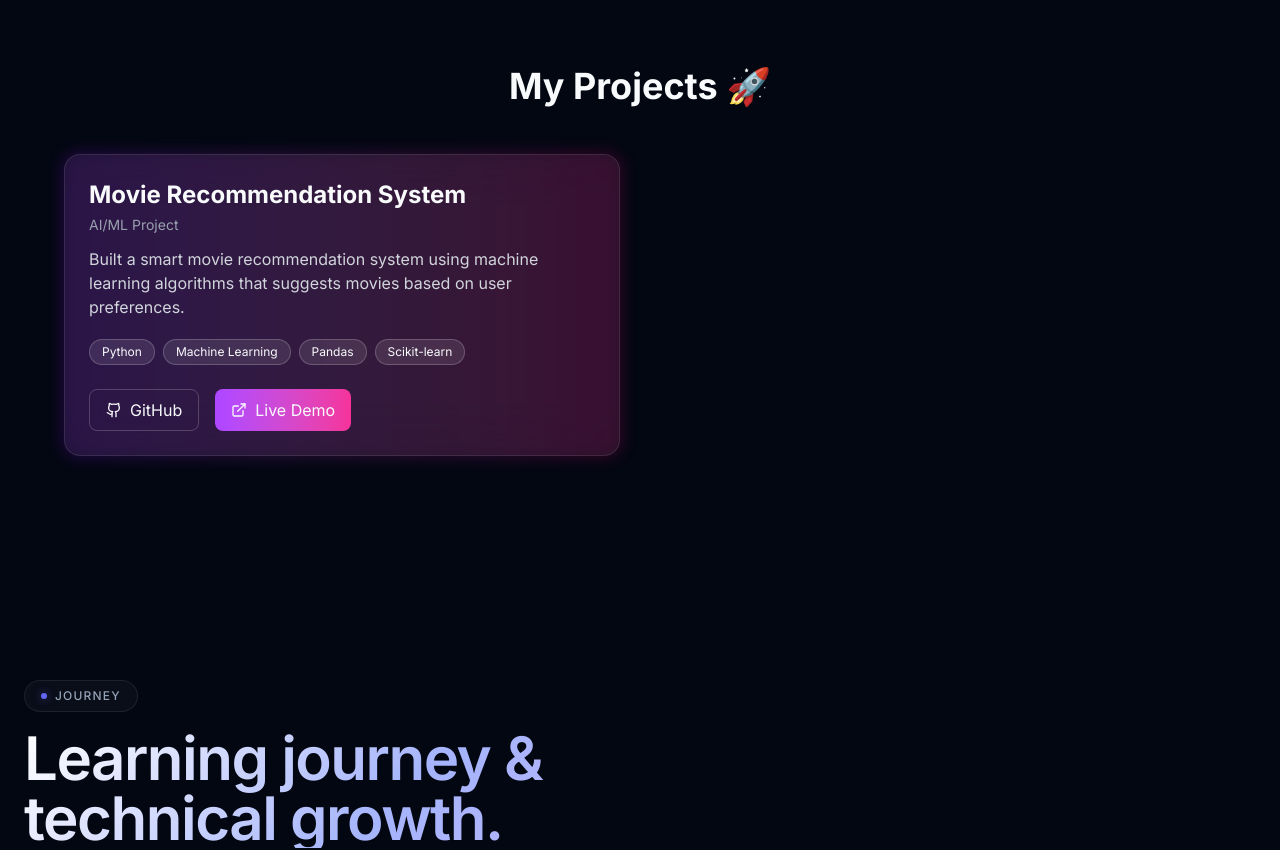
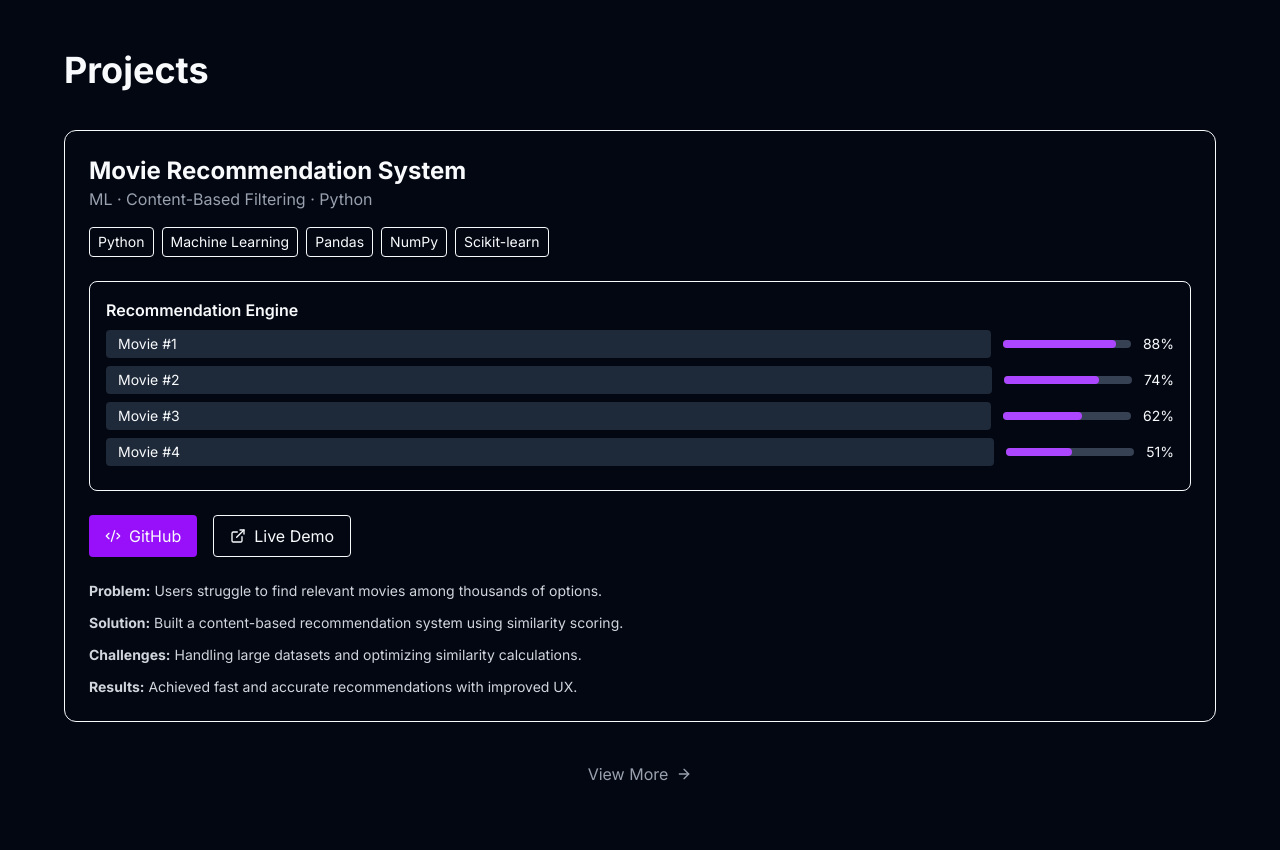
Before and after one commit to akshat-dahiya10/portfolio, a Next.js app: page / in a window 1280 px wide. Shown: the part 3640-4490 px from the top of the page. Built offline with nearby package versions, Linux system fonts and the light colour scheme.

Commit message:
Update Projects.tsx

```diff
--- a/src/components/sections/Projects.tsx
+++ b/src/components/sections/Projects.tsx
@@ -1,97 +1,143 @@
 "use client";
 
 import { motion } from "framer-motion";
-import { Github, ExternalLink } from "lucide-react";
+import {
+  ExternalLink,
+  Code2,
+  ArrowRight,
+  Cpu,
+  Database,
+  GitBranch,
+  Layers,
+  CheckCircle2,
+  AlertCircle,
+  Trophy,
+  Lightbulb,
+} from "lucide-react";
 
 const projects = [
   {
     title: "Movie Recommendation System",
-    subtitle: "AI/ML Project",
-    description:
-      "Built a smart movie recommendation system using machine learning algorithms that suggests movies based on user preferences.",
-    tech: ["Python", "Machine Learning", "Pandas", "Scikit-learn"],
+    subtitle: "ML · Content-Based Filtering · Python",
+    year: "2025",
+    tech: ["Python", "Machine Learning", "Pandas", "NumPy", "Scikit-learn"],
+    problem:
+      "Users struggle to find relevant movies among thousands of options.",
+    solution:
+      "Built a content-based recommendation system using similarity scoring.",
+    architecture: [
+      "Data Collection",
+      "Preprocessing",
+      "Feature Extraction",
+      "Similarity Model",
+    ],
+    features: [
+      "Real-time recommendations",
+      "Fast similarity matching",
+      "Clean UI",
+      "Scalable design",
+    ],
+    challenges:
+      "Handling large datasets and optimizing similarity calculations.",
+    results:
+      "Achieved fast and accurate recommendations with improved UX.",
     github:
       "https://github.com/akshat-dahiya10/movie-recommendation-system",
-    live:
-      "https://movie-recommendation-system-dun.vercel.app/",
+    demo: "https://movie-recommendation-system-dun.vercel.app/",
   },
 ];
 
 export default function Projects() {
   return (
-    <section className="py-24 px-6">
+    <section id="projects" className="py-20 px-6">
       <div className="max-w-6xl mx-auto">
 
-        {/* Heading */}
-        <h2 className="text-4xl font-bold mb-12 text-center">
-          My Projects 🚀
-        </h2>
+        <h2 className="text-4xl font-bold mb-10">Projects</h2>
 
-        <div className="grid md:grid-cols-2 gap-10">
-          {projects.map((project, index) => (
+        <div className="space-y-10">
+          {projects.map((project, i) => (
             <motion.div
-              key={index}
-              initial={{ opacity: 0, y: 60 }}
+              key={i}
+              initial={{ opacity: 0, y: 40 }}
               whileInView={{ opacity: 1, y: 0 }}
-              transition={{ duration: 0.6 }}
-              className="relative group"
+              className="border rounded-xl p-6"
             >
-              {/* Glow */}
-              <div className="absolute -inset-0.5 bg-gradient-to-r from-purple-600 to-pink-600 rounded-2xl blur opacity-20 group-hover:opacity-60 transition"></div>
+              {/* Title */}
+              <h3 className="text-2xl font-bold">{project.title}</h3>
+              <p className="text-gray-400">{project.subtitle}</p>
 
-              {/* Card */}
-              <div className="relative p-6 rounded-2xl border border-white/10 bg-white/5 backdrop-blur-xl group-hover:scale-[1.03] transition">
-
-                <h3 className="text-2xl font-bold mb-1 group-hover:text-purple-400">
-                  {project.title}
-                </h3>
-
-                <p className="text-sm text-gray-400 mb-3">
-                  {project.subtitle}
-                </p>
-
-                <p className="text-gray-300 mb-5">
-                  {project.description}
-                </p>
-
-                {/* Tech Stack */}
-                <div className="flex flex-wrap gap-2 mb-6">
-                  {project.tech.map((tech, i) => (
-                    <span
-                      key={i}
-                      className="px-3 py-1 text-xs rounded-full bg-white/10 border border-white/20"
-                    >
-                      {tech}
+              {/* Tech */}
+              <div className="flex flex-wrap gap-2 mt-4">
+                {project.tech.map((t, idx) => (
+                  <span key={idx} className="px-2 py-1 border rounded text-sm">
+                    {t}
                   </span>
                 ))}
               </div>
 
-                {/* Buttons */}
-                <div className="flex gap-4">
+              {/* Mock UI */}
+              <div className="mt-6 border rounded-lg p-4">
+                <p className="mb-2 font-semibold">Recommendation Engine</p>
+                {[88, 74, 62, 51].map((v, idx) => (
+                  <div key={idx} className="flex items-center gap-3 text-sm mb-2">
+                    <div className="flex-1 bg-gray-800 px-3 py-1 rounded">
+                      Movie #{idx + 1}
+                    </div>
+                    <div className="w-32 bg-gray-700 h-2 rounded">
+                      <div
+                        className="bg-purple-500 h-2 rounded"
+                        style={{ width: `${v}%` }}
+                      />
+                    </div>
+                    <span>{v}%</span>
+                  </div>
+                ))}
+              </div>
+
+              {/* Buttons ✅ FIXED */}
+              <div className="mt-6 flex gap-4">
                 <a
                   href={project.github}
                   target="_blank"
-                    className="flex items-center gap-2 px-4 py-2 border border-white/20 rounded-lg hover:bg-white hover:text-black transition"
+                  rel="noopener noreferrer"
+                  className="flex items-center gap-2 px-4 py-2 bg-purple-600 rounded hover:scale-105 transition"
                 >
-                    <Github size={16} />
+                  <Code2 size={16} />
                   GitHub
                 </a>
 
                 <a
-                    href={project.live}
+                  href={project.demo}
                   target="_blank"
-                    className="flex items-center gap-2 px-4 py-2 rounded-lg bg-gradient-to-r from-purple-500 to-pink-500 hover:scale-105 transition"
+                  rel="noopener noreferrer"
+                  className="flex items-center gap-2 px-4 py-2 border rounded hover:scale-105 transition"
                 >
                   <ExternalLink size={16} />
                   Live Demo
                 </a>
               </div>
 
+              {/* Case Study */}
+              <div className="mt-6 space-y-3 text-sm text-gray-300">
+                <p><b>Problem:</b> {project.problem}</p>
+                <p><b>Solution:</b> {project.solution}</p>
+                <p><b>Challenges:</b> {project.challenges}</p>
+                <p><b>Results:</b> {project.results}</p>
               </div>
             </motion.div>
           ))}
         </div>
 
+        {/* More */}
+        <div className="text-center mt-10">
+          <a
+            href="https://github.com"
+            target="_blank"
+            className="flex items-center justify-center gap-2 text-gray-400 hover:text-white"
+          >
+            View More <ArrowRight size={16} />
+          </a>
+        </div>
       </div>
     </section>
   );
```
Lines whose indentation alone changed are shown as unchanged.
